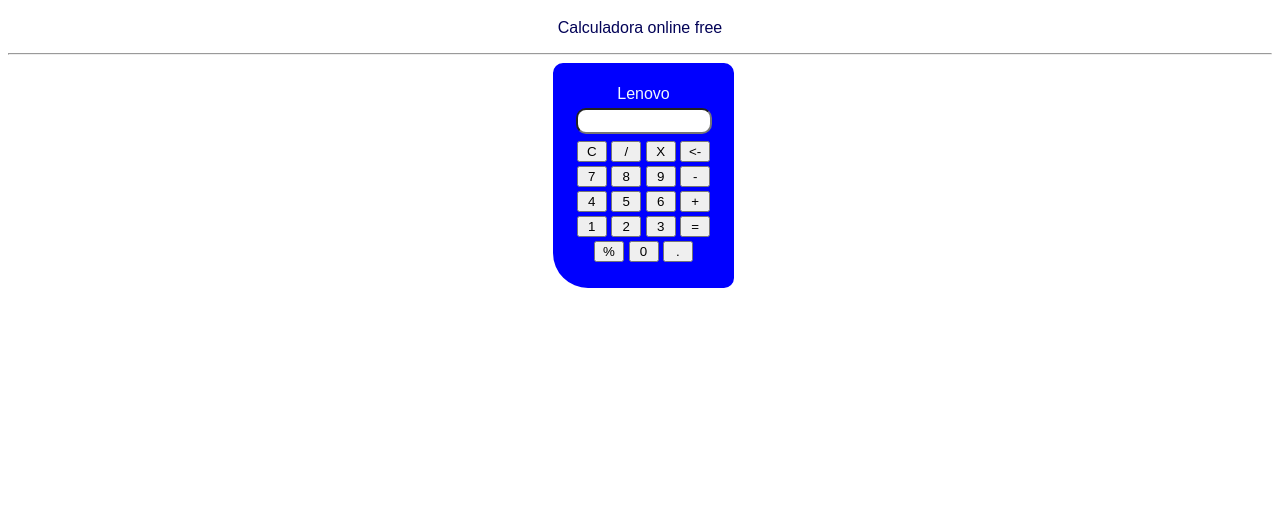
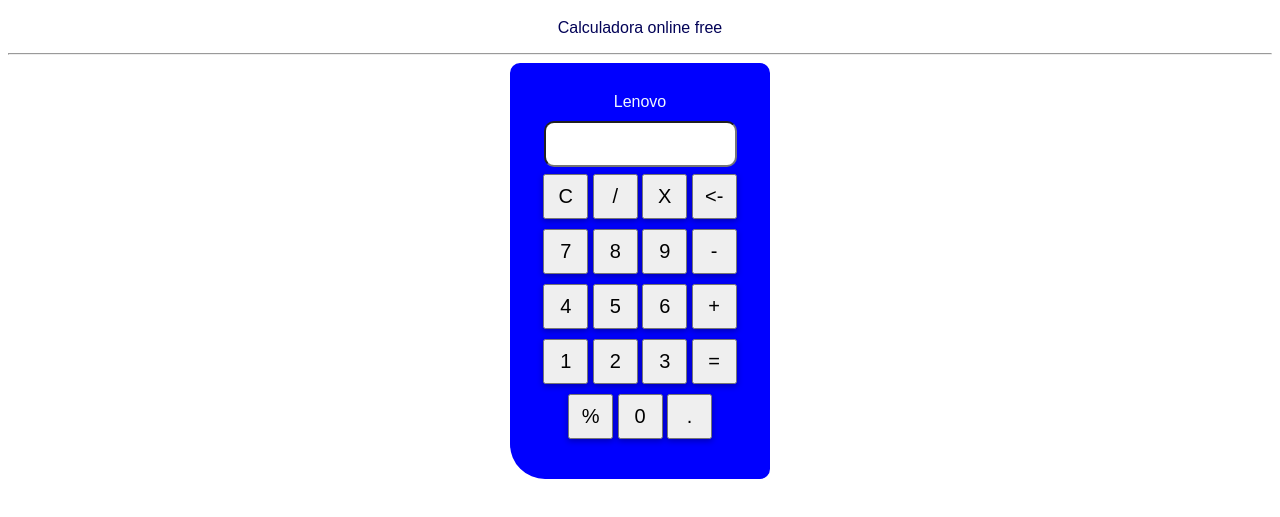
Before and after one commit to chriscampos20/MP1-calculadora, a plain HTML site: page index.html in a window 1280 px wide. Shown: the part 61-578 px from the top of the page. Drawn offline with Linux system fonts and the light colour scheme; a web font is replaced by a local one.

Commit message:
quita subida

```diff
--- a/style.css
+++ b/style.css
@@ -10,28 +10,37 @@ div{
     border-color: blue;
     border-style: solid;
     border-radius: 10px;
-    border-width: 22px;
+    border-width: 30px;
     background-color: blue;
-    width: 137px;
+    width: 200px;
     border-end-start-radius: 35px;
-    position: relative;
-    left: 545px;
+    margin: 0 auto;
+
 
 }
 
 label{
     color: aliceblue;
+
+
 }
 
 button{
-    width: 30px;
-    margin-bottom: 4px;
+    transition:  box-shadow 0.3s ease;
+    width: 45px;
+    height: 45px;
+    margin-bottom: 10px;
+    box-shadow: 0 0.1rem 0.4rem rgba(0, 0, 0, 0.3);
+    cursor: pointer;
+    font-size: 20px;
 }
 
 input{
-    width: 128px;
-    height: 20px;
+    width: 185px;
+    height: 40px;
     border-radius: 10px;
-    margin-top: 5px;
+    margin-top: 10px;
     margin-bottom: 7px;
+    font-size: 25px;
+    direction: rtl;
 }
```
